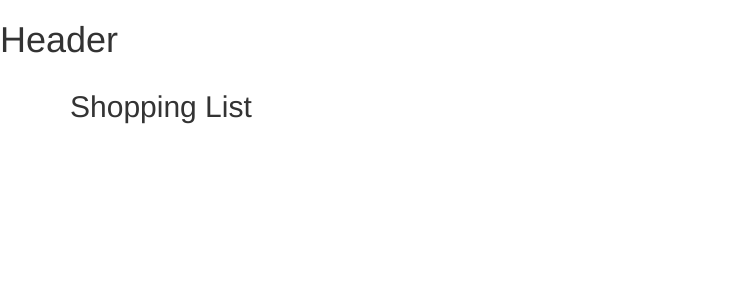
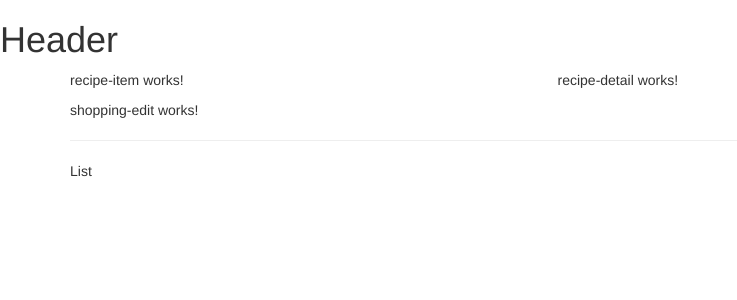
Before and after one commit to HassanKhan123/Shopping-List-and-Recipe-book-App-using-Angular, an Angular app: page / in a window 1280 px wide. Shown: the top 300 px of the page, without its empty margins (0-737 px from the left). Built offline with nearby package versions, Linux system fonts and the light colour scheme.

Commit message:
component structure created

```diff
--- a/src/app/app.component.html
+++ b/src/app/app.component.html
@@ -3,7 +3,8 @@
 <div class="container">
   <div class="row">
     <div class="col-md-12">
-      <h2>Shopping List</h2>
+     <app-recipes></app-recipes>
+     <app-shopping-list></app-shopping-list>
     </div>
   </div>
 </div>
--- a/src/app/app.module.ts
+++ b/src/app/app.module.ts
@@ -6,6 +6,7 @@ import { AppComponent } from './app.component';
 import { HeaderComponent } from './Header/header.component';
 import { RecipesComponent } from './recipes/recipes.component';
 import { RecipeListComponent } from './recipes/recipe-list/recipe-list.component';
+import {RecipeItemComponent} from './recipes/recipe-list/recipe-item/recipe-item.component'
 import { RecipeDetailComponent } from './recipes/recipe-detail/recipe-detail.component';
 import { ShoppingListComponent } from './shopping-list/shopping-list.component';
 import { ShoppingEditComponent } from './shopping-list/shopping-edit/shopping-edit.component';
@@ -16,6 +17,7 @@ import { ShoppingEditComponent } from './shopping-list/shopping-edit/shopping-ed
     HeaderComponent,
     RecipesComponent,
     RecipeListComponent,
+    RecipeItemComponent,
     RecipeDetailComponent,
     ShoppingListComponent,
     ShoppingEditComponent,
--- a/src/app/recipes/recipe-list/recipe-list.component.html
+++ b/src/app/recipes/recipe-list/recipe-list.component.html
@@ -1 +1 @@
-<p>recipe-list works!</p>
+<app-recipe-item></app-recipe-item>
--- a/src/app/recipes/recipes.component.html
+++ b/src/app/recipes/recipes.component.html
@@ -1 +1,8 @@
-<p>recipes works!</p>
+<div class="row">
+  <div class="col-md-5">
+    <app-recipe-list></app-recipe-list>
+  </div>
+  <div class="col-md-7">
+    <app-recipe-detail></app-recipe-detail>
+  </div>
+</div>
--- a/src/app/shopping-list/shopping-list.component.html
+++ b/src/app/shopping-list/shopping-list.component.html
@@ -1 +1,7 @@
-<p>shopping-list works!</p>
+<div class="row">
+  <div class="col-xs-10">
+    <app-shopping-edit></app-shopping-edit>
+    <hr />
+    <p>List</p>
+  </div>
+</div>
```
